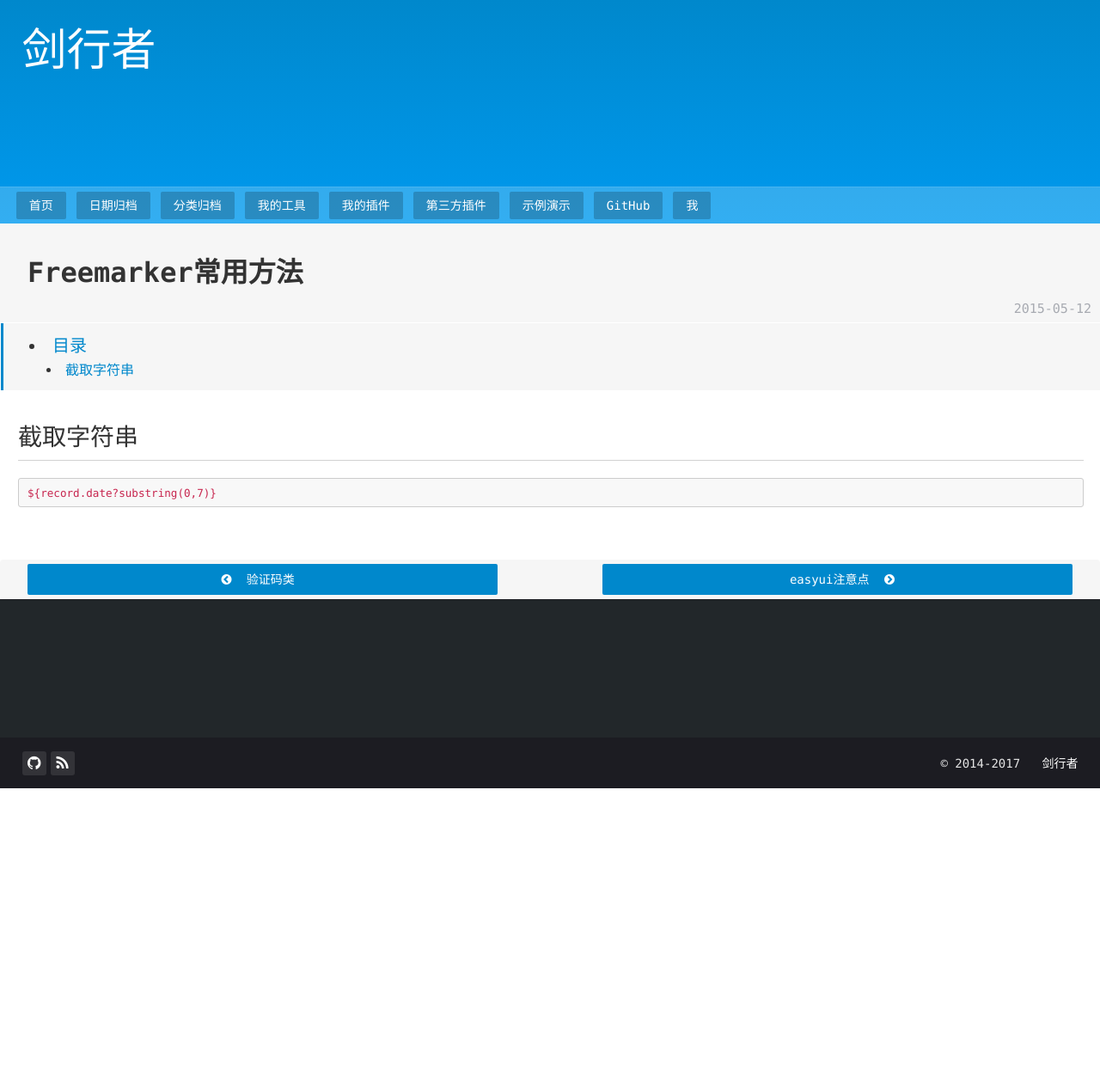
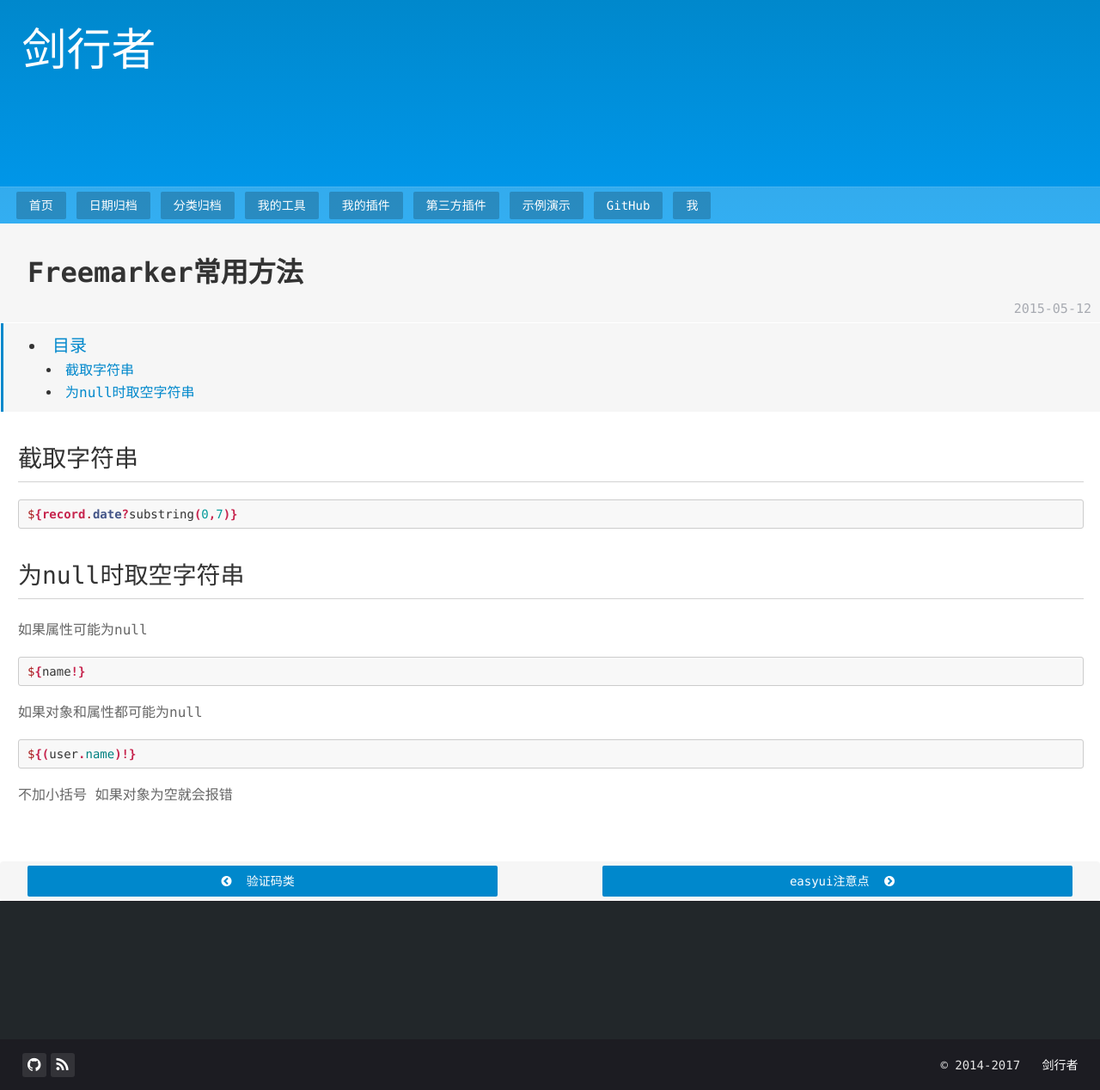
Before and after one commit to psvmc/myblog_jekyll, a Jekyll site: the page built from _posts/2015-05-12-freemarker.md, in a window 1280 px wide. Shown: the whole page at 86% size. Built offline with Jekyll 4.4.1, drawn with Linux system fonts in a browser that asks for light colours; nearby versions of some CDN libraries; comment, search, counter and statistics services are not loaded; before the commit the page ends 917 px from its top, so only the background shows below that.

Commit message:
文章更新

````diff
--- a/_posts/2015-05-12-freemarker.md
+++ b/_posts/2015-05-12-freemarker.md
@@ -9,4 +9,23 @@
 ---
 
 ## 截取字符串
-	${record.date?substring(0,7)}
+
+```java
+${record.date?substring(0,7)}
+```
+
+## 为null时取空字符串
+
+如果属性可能为null
+
+```java
+${name!}
+```
+
+如果对象和属性都可能为null
+
+```java
+${(user.name)!}
+```
+
+不加小括号  如果对象为空就会报错
````
